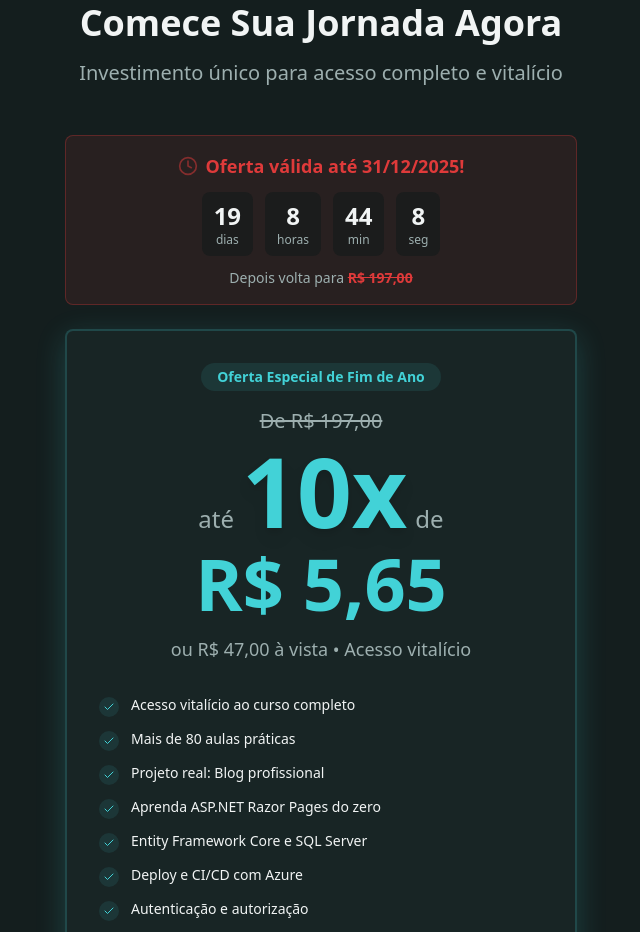
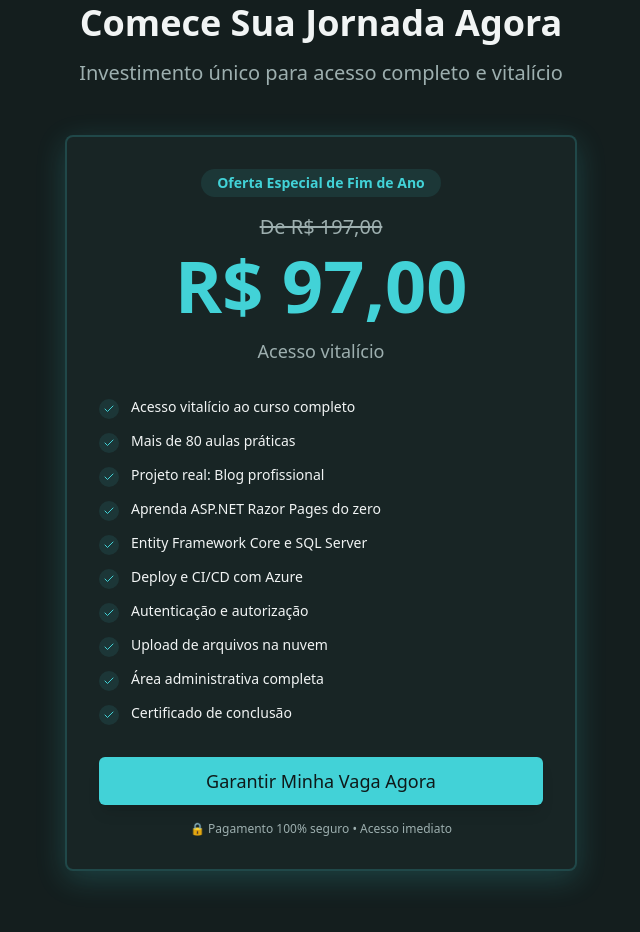
Before and after one commit to aspnetpro/lp-curso-aspnet-razor-pages, a React (Vite) app: page / in a window 1280 px wide. Shown: the part 3980-4912 px from the top of the page, without its empty margins (319-959 px from the left). Built offline with nearby package versions, Linux system fonts and the light colour scheme; the HTML template or start-up script is replaced by a standard one.

Commit message:
Refactor Pricing component: remove countdown timer and update pricing details

```diff
--- a/src/components/Pricing.tsx
+++ b/src/components/Pricing.tsx
@@ -1,7 +1,6 @@
 import { Button } from "@/components/ui/button";
 import { Card } from "@/components/ui/card";
-import { Check, Clock } from "lucide-react";
-import { useState, useEffect } from "react";
+import { Check } from "lucide-react";
 
 const features = [
   "Acesso vitalício ao curso completo",
@@ -16,34 +15,7 @@ const features = [
   "Certificado de conclusão"
 ];
 
-const getTimeRemaining = () => {
-  const endDate = new Date("2026-01-01T00:00:00").getTime();
-  const now = new Date().getTime();
-  const difference = endDate - now;
-
-  if (difference <= 0) {
-    return { days: 0, hours: 0, minutes: 0, seconds: 0 };
-  }
-
-  return {
-    days: Math.floor(difference / (1000 * 60 * 60 * 24)),
-    hours: Math.floor((difference % (1000 * 60 * 60 * 24)) / (1000 * 60 * 60)),
-    minutes: Math.floor((difference % (1000 * 60 * 60)) / (1000 * 60)),
-    seconds: Math.floor((difference % (1000 * 60)) / 1000)
-  };
-};
-
 export const Pricing = () => {
-  const [timeRemaining, setTimeRemaining] = useState(getTimeRemaining());
-
-  useEffect(() => {
-    const timer = setInterval(() => {
-      setTimeRemaining(getTimeRemaining());
-    }, 1000);
-
-    return () => clearInterval(timer);
-  }, []);
-
   return (
     <section id="pricing" className="py-20 bg-muted/30">
       <div className="container mx-auto px-4">
@@ -53,35 +25,6 @@ export const Pricing = () => {
           </h2>
           <p className="text-xl text-muted-foreground">
             Investimento único para acesso completo e vitalício
-          </p>
-        </div>
-
-        {/* Urgency Banner */}
-        <div className="max-w-lg mx-auto mb-6 p-4 bg-destructive/10 border border-destructive/30 rounded-lg animate-fade-in">
-          <div className="flex items-center justify-center gap-2 mb-3">
-            <Clock className="w-5 h-5 text-destructive animate-pulse" />
-            <span className="text-destructive font-bold text-lg">Oferta válida até 31/12/2025!</span>
-          </div>
-          <div className="flex justify-center gap-3">
-            <div className="text-center bg-background/50 px-3 py-2 rounded-lg">
-              <div className="text-2xl font-bold text-foreground">{timeRemaining.days}</div>
-              <div className="text-xs text-muted-foreground">dias</div>
-            </div>
-            <div className="text-center bg-background/50 px-3 py-2 rounded-lg">
-              <div className="text-2xl font-bold text-foreground">{timeRemaining.hours}</div>
-              <div className="text-xs text-muted-foreground">horas</div>
-            </div>
-            <div className="text-center bg-background/50 px-3 py-2 rounded-lg">
-              <div className="text-2xl font-bold text-foreground">{timeRemaining.minutes}</div>
-              <div className="text-xs text-muted-foreground">min</div>
-            </div>
-            <div className="text-center bg-background/50 px-3 py-2 rounded-lg">
-              <div className="text-2xl font-bold text-foreground">{timeRemaining.seconds}</div>
-              <div className="text-xs text-muted-foreground">seg</div>
-            </div>
-          </div>
-          <p className="text-center text-sm text-muted-foreground mt-3">
-            Depois volta para <span className="line-through text-destructive font-semibold">R$ 197,00</span>
           </p>
         </div>
 
@@ -96,16 +39,11 @@ export const Pricing = () => {
             <div className="mb-2">
               <span className="line-through text-muted-foreground text-xl">De R$ 197,00</span>
             </div>
-            <div className="mb-2">
-              <span className="text-2xl text-muted-foreground">até</span>
-              <span className="text-7xl md:text-8xl font-extrabold text-primary drop-shadow-lg mx-2">10x</span>
-              <span className="text-2xl text-muted-foreground">de</span>
-            </div>
             <div className="mb-4">
-              <span className="text-6xl md:text-7xl font-extrabold text-primary">R$ 5,65</span>
+              <span className="text-6xl md:text-7xl font-extrabold text-primary">R$ 97,00</span>
             </div>
             <p className="text-lg text-muted-foreground font-medium">
-              ou R$ 47,00 à vista • Acesso vitalício
+              Acesso vitalício
             </p>
           </div>
 
@@ -125,7 +63,7 @@ export const Pricing = () => {
             className="w-full text-lg py-6 shadow-lg hover:shadow-xl transition-all"
             asChild
           >
-            <a href="https://pay.kiwify.com.br/Avl2i7g" target="_blank" rel="noopener noreferrer">
+            <a href="https://pay.kiwify.com.br/o79NHmK" target="_blank" rel="noopener noreferrer">
               Garantir Minha Vaga Agora
             </a>
           </Button>
```
